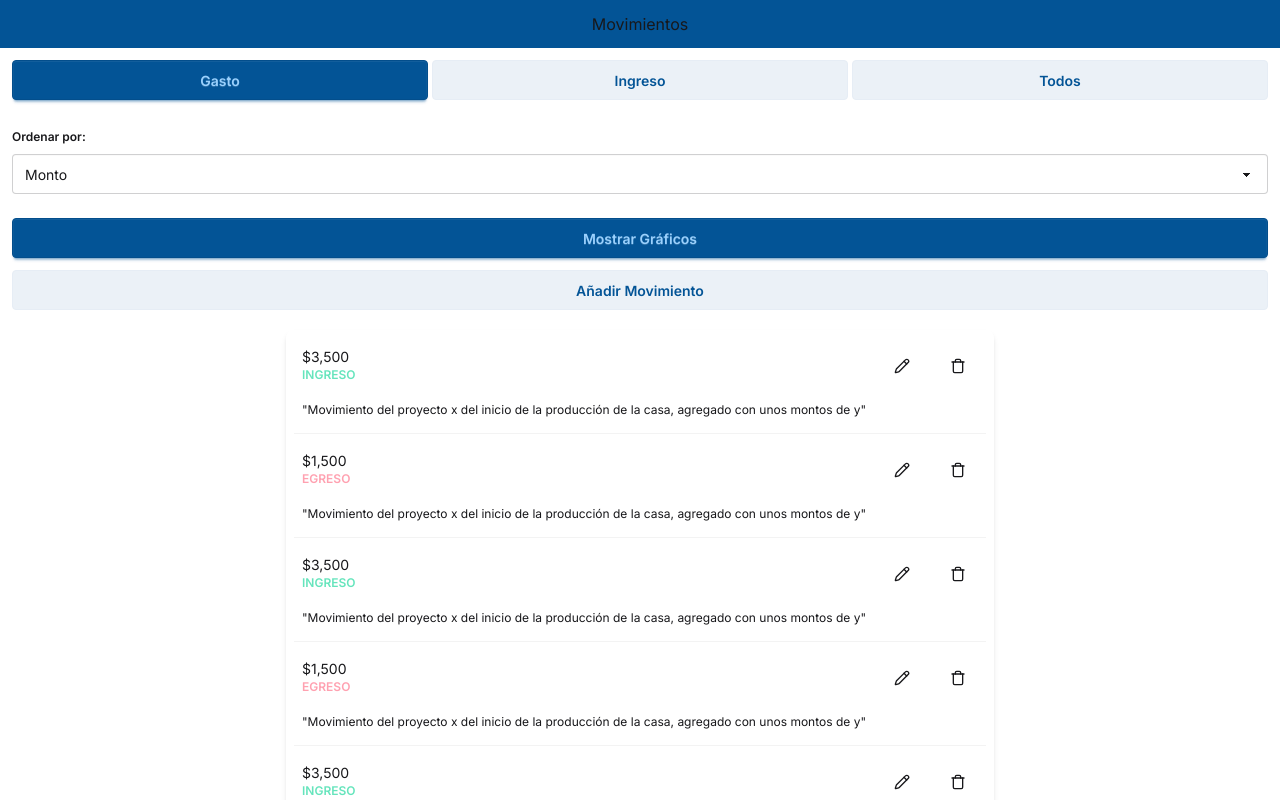
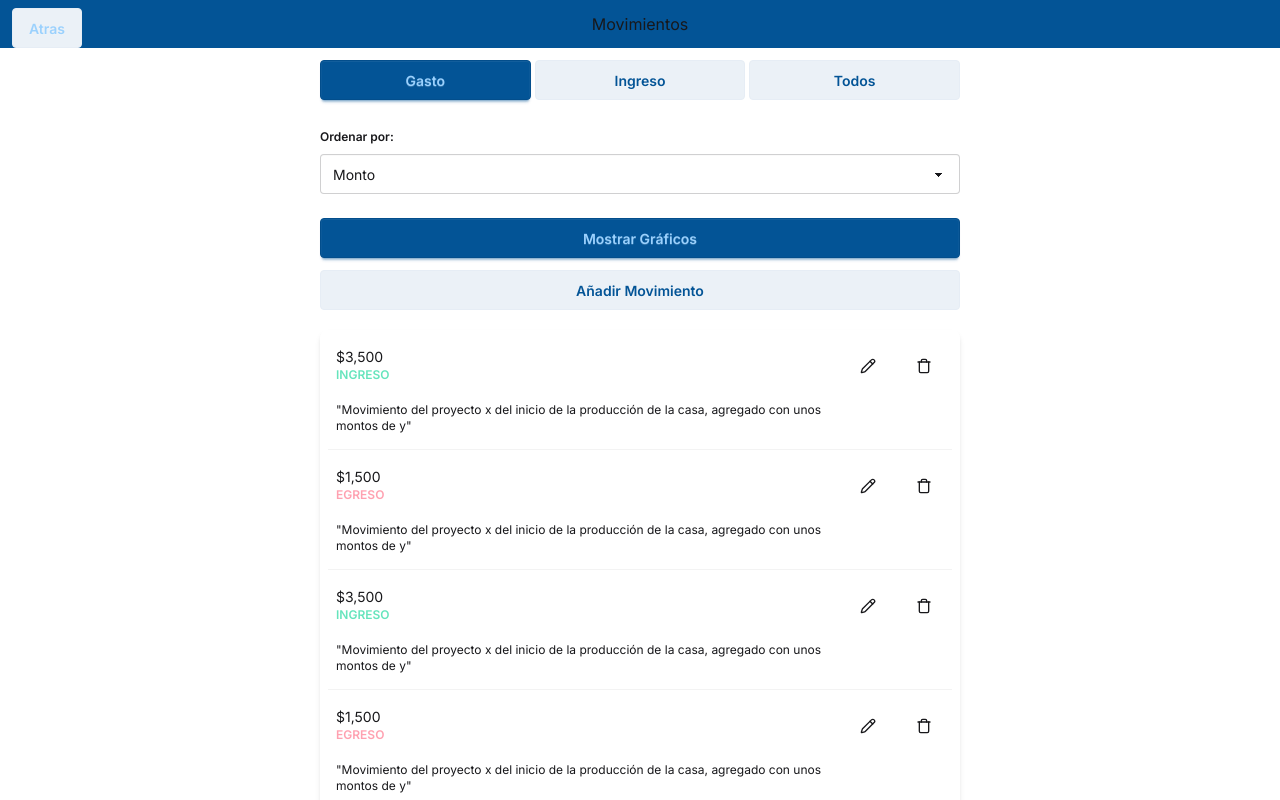
Before and after one commit to daniherr07/ipsum2, a Next.js app: page /movs in a window 1280 px wide. Shown: the top 800 px of the page. Built offline with nearby package versions, Linux system fonts and the light colour scheme.

Commit message:
frankestein

```diff
--- a/app/addMov/page.jsx
+++ b/app/addMov/page.jsx
@@ -1,6 +1,7 @@
 "use client";
 
 import { useState } from "react";
+import Link from "next/link";
 
 
 export default function AddMovement() {
@@ -9,9 +10,10 @@ export default function AddMovement() {
   return (
     <>
       <nav className="w-full h-12 bg-primary flex justify-center items-center">
+        <Link href={"/movs"} className="btn btn-primary btn-soft absolute left-3 top-2 text-primary-content">Atras</Link>
         <p>Ingresar Movimiento:</p>
       </nav>
-      <main className="w-full flex flex-col justify-center items-center p-3">
+      <main className="w-full flex flex-col justify-center items-center p-3 lg:px-[25dvw]">
         <div className="flex gap-5 w-full">
           <button
             type="button"
--- a/app/dashboard/page.jsx
+++ b/app/dashboard/page.jsx
@@ -11,6 +11,8 @@ import {
   TrendingUp,
   TrendingDown
 } from "lucide-react";
+
+import Link from 'next/link';
 
 export default function DashboardConstructora() {
   // Estado para manejo de fecha (Cronopedagogía aplicada)
@@ -86,33 +88,27 @@ export default function DashboardConstructora() {
 
       {/* Grid de Menú de Módulos (Estilo DaisyUI 5) */}
       <div className="grid grid-cols-2 gap-5 w-full max-w-md mt-12">
-        <button className="btn h-32 bg-[#1a2c3d] border-none hover:bg-[#233344] rounded-[32px] flex flex-col items-center justify-center gap-3 transition-all hover:scale-[1.03] active:scale-95 shadow-2xl">
+
+        <Link href={"/movs"} className="btn h-32 bg-[#1a2c3d] border-none hover:bg-[#233344] rounded-[32px] flex flex-col items-center justify-center gap-3 transition-all hover:scale-[1.03] active:scale-95 shadow-2xl">
           <div className="p-4 bg-[#233344] rounded-2xl text-[var(--color-primary-200)] shadow-inner">
             <Wallet size={28} />
           </div>
           <span className="text-[11px] font-black uppercase tracking-widest text-gray-200">Movimientos</span>
-        </button>
+        </Link>
 
-        <button className="btn h-32 bg-[#1a2c3d] border-none hover:bg-[#233344] rounded-[32px] flex flex-col items-center justify-center gap-3 transition-all hover:scale-[1.03] active:scale-95 shadow-2xl">
-          <div className="p-4 bg-[#233344] rounded-2xl text-[var(--color-primary-200)] shadow-inner">
-            <FolderKanban size={28} />
-          </div>
-          <span className="text-[11px] font-black uppercase tracking-widest text-gray-200">Proyectos</span>
-        </button>
-
-        <button className="btn h-32 bg-[#1a2c3d] border-none hover:bg-[#233344] rounded-[32px] flex flex-col items-center justify-center gap-3 transition-all hover:scale-[1.03] active:scale-95 shadow-2xl">
+        <Link href={"/plantillas"} className="btn h-32 bg-[#1a2c3d] border-none hover:bg-[#233344] rounded-[32px] flex flex-col items-center justify-center gap-3 transition-all hover:scale-[1.03] active:scale-95 shadow-2xl">
           <div className="p-4 bg-[#233344] rounded-2xl text-[var(--color-primary-200)] shadow-inner">
             <FileText size={28} />
           </div>
-          <span className="text-[11px] font-black uppercase tracking-widest text-gray-200">Plantillas</span>
-        </button>
+          <span  className="text-[11px] font-black uppercase tracking-widest text-gray-200">Plantillas</span>
+        </Link>
 
-        <button className="btn h-32 bg-[#1a2c3d] border-none hover:bg-[#233344] rounded-[32px] flex flex-col items-center justify-center gap-3 transition-all hover:scale-[1.03] active:scale-95 shadow-2xl">
+        <Link href={"/stats"} className="btn h-32 bg-[#1a2c3d] border-none hover:bg-[#233344] rounded-[32px] flex flex-col items-center justify-center gap-3 transition-all hover:scale-[1.03] active:scale-95 shadow-2xl">
           <div className="p-4 bg-[#233344] rounded-2xl text-[var(--color-primary-200)] shadow-inner">
             <BarChart3 size={28} />
           </div>
           <span className="text-[11px] font-black uppercase tracking-widest text-gray-200">Gráficos</span>
-        </button>
+        </Link>
       </div>
     </div>
   );
--- a/app/layout.jsx
+++ b/app/layout.jsx
@@ -15,7 +15,7 @@ export const metadata = {
 export default function RootLayout({ children }) {
   return (
     <html lang="es">
-      <body className={`${inter.className} antialiased bg-base-100`}>{children}</body>
+      <body className={`${inter.className} antialiased bg-base-100 relative`}>{children}</body>
     </html>
   );
 }
--- a/app/movs/page.jsx
+++ b/app/movs/page.jsx
@@ -2,16 +2,18 @@
 
 import { useState } from "react";
 import { Pencil, Trash } from "lucide-react";
+import Link from "next/link";
 
 export default function AddMovement() {
   const [filter, setFilter] = useState(0);
 
   return (
     <>
-      <nav className="w-full h-12 bg-primary flex justify-center items-center">
+      <nav className="w-full h-12 bg-primary flex justify-center items-center relative">
+        <Link href={"/dashboard"} className="btn btn-primary btn-soft absolute left-3 top-2 text-primary-content"  >Atras</Link>
         <p>Movimientos</p>
       </nav>
-      <main className="w-full flex flex-col justify-center items-center p-3 gap-5">
+      <main className="w-full flex flex-col justify-center items-center p-3 gap-5 lg:px-[25dvw]">
         <div className="flex w-full gap-1">
           <button
             type="button"
@@ -48,9 +50,9 @@ export default function AddMovement() {
           <button type="button" className={`btn btn-primary`}>
             Mostrar Gráficos
           </button>
-          <button type="button" className={`btn btn-primary btn-soft`}>
+          <Link href={"/addMov"} type="button" className={`btn btn-primary btn-soft`}>
             Añadir Movimiento
-          </button>
+          </Link>
         </div>
 
         <ul className="list bg-base-100 rounded-box shadow-md max-h-dvh overflow-scroll">
--- a/app/plantillas/page.tsx
+++ b/app/plantillas/page.tsx
@@ -56,7 +56,7 @@ export default function PlantillasPage() {
       {/* Header */}
       <div className="bg-gradient-to-r from-[var(--primary)] to-[#0470c8] text-[var(--primary-foreground)] shadow-lg">
         <div className="max-w-md mx-auto px-4 h-14 flex items-center justify-center relative">
-          <Link href="/" className="absolute left-4">
+          <Link href="/dashboard" className="absolute left-4">
             <button className="btn btn-ghost btn-sm btn-circle hover:bg-[var(--primary-600)]">
               <ArrowLeft className="h-5 w-5" />
             </button>
--- a/app/stats/page.tsx
+++ b/app/stats/page.tsx
@@ -331,7 +331,7 @@ export default function StatsPage() {
     <div className="h-svh flex flex-col bg-base-200 overflow-hidden">
       <header className="navbar bg-primary text-primary-content shadow-lg shrink-0">
         <div className="navbar-start">
-          <Link href="/" className="btn btn-ghost btn-circle">
+          <Link href="/dashboard" className="btn btn-ghost btn-circle">
             <ArrowLeft className="size-5" />
           </Link>
         </div>
```
